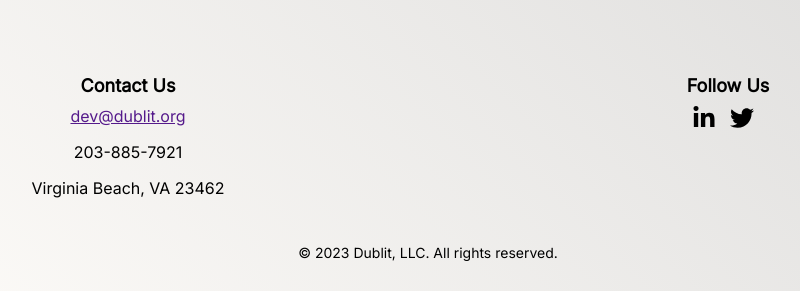
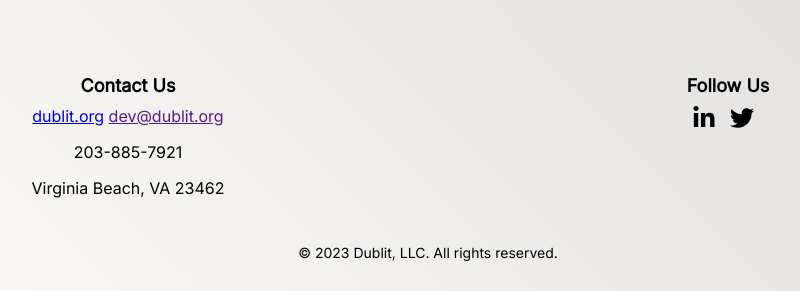
Before and after one commit to WSB98/GenDnD, a Flask app: page / in a window 1280 px wide. Shown: the part 738-1029 px from the top of the page, without its empty margins (212-1012 px from the left). Run offline with Flask 2, Linux system fonts and the light colour scheme; some web fonts are replaced.

Commit message:
added link to dublit org

```diff
--- a/templates/index.html
+++ b/templates/index.html
@@ -72,6 +72,7 @@
       <div class="footer-container">
           <div class="footer-section contact-info">
               <h3>Contact Us</h3>
+              <a href="https://dublit.org" rel="noopener" target="_blank">dublit.org</a>
               <a href="">dev@dublit.org</a>
               <p>203-885-7921</p>
               <p>Virginia Beach, VA 23462</p>
```
